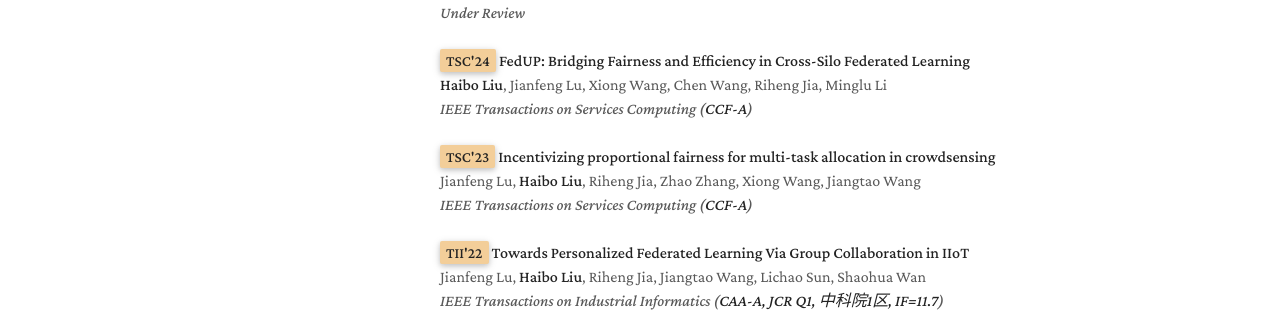
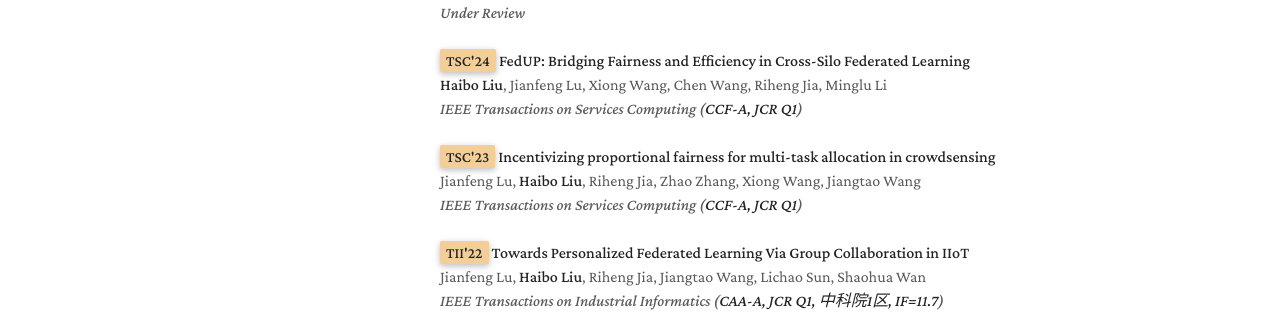
Before and after one commit to liuhaibo919/liuhaibo919.github.io, a Jekyll site: the page built from index.md, in a window 1280 px wide and 1324 px high. Shown: the part 769-1081 px from the top of the window. Built offline with Jekyll 4.4.1, drawn with Linux system fonts in a browser that asks for light colours; a style sheet for code colours, icons or effects is not loaded.

Commit message:
Update publications.yml

```diff
--- a/_data/publications.yml
+++ b/_data/publications.yml
@@ -23,14 +23,14 @@ main:
   - title: "<strong> FedUP: Bridging Fairness and Efficiency in Cross-Silo Federated Learning</strong>"
     authors: <strong>Haibo Liu</strong>, Jianfeng Lu, Xiong Wang, Chen Wang, Riheng Jia, Minglu Li
     pub_short: <strong>TSC'24</strong>
-    pub_detail: IEEE Transactions on Services Computing (<strong>CCF-A</strong>)
+    pub_detail: IEEE Transactions on Services Computing (<strong>CCF-A, JCR Q1</strong>)
 
 
 
   - title: "<strong> Incentivizing proportional fairness for multi-task allocation in crowdsensing</strong>"
     authors: Jianfeng Lu, <strong>Haibo Liu</strong>, Riheng Jia, Zhao Zhang, Xiong Wang, Jiangtao Wang
     pub_short: <strong>TSC'23</strong>
-    pub_detail: IEEE Transactions on Services Computing (<strong>CCF-A</strong>)
+    pub_detail: IEEE Transactions on Services Computing (<strong>CCF-A, JCR Q1</strong>)
 
   - title: "<strong> Towards Personalized Federated Learning Via Group Collaboration in IIoT</strong>"
     authors: Jianfeng Lu, <strong>Haibo Liu</strong>, Riheng Jia, Jiangtao Wang, Lichao Sun, Shaohua Wan
```
